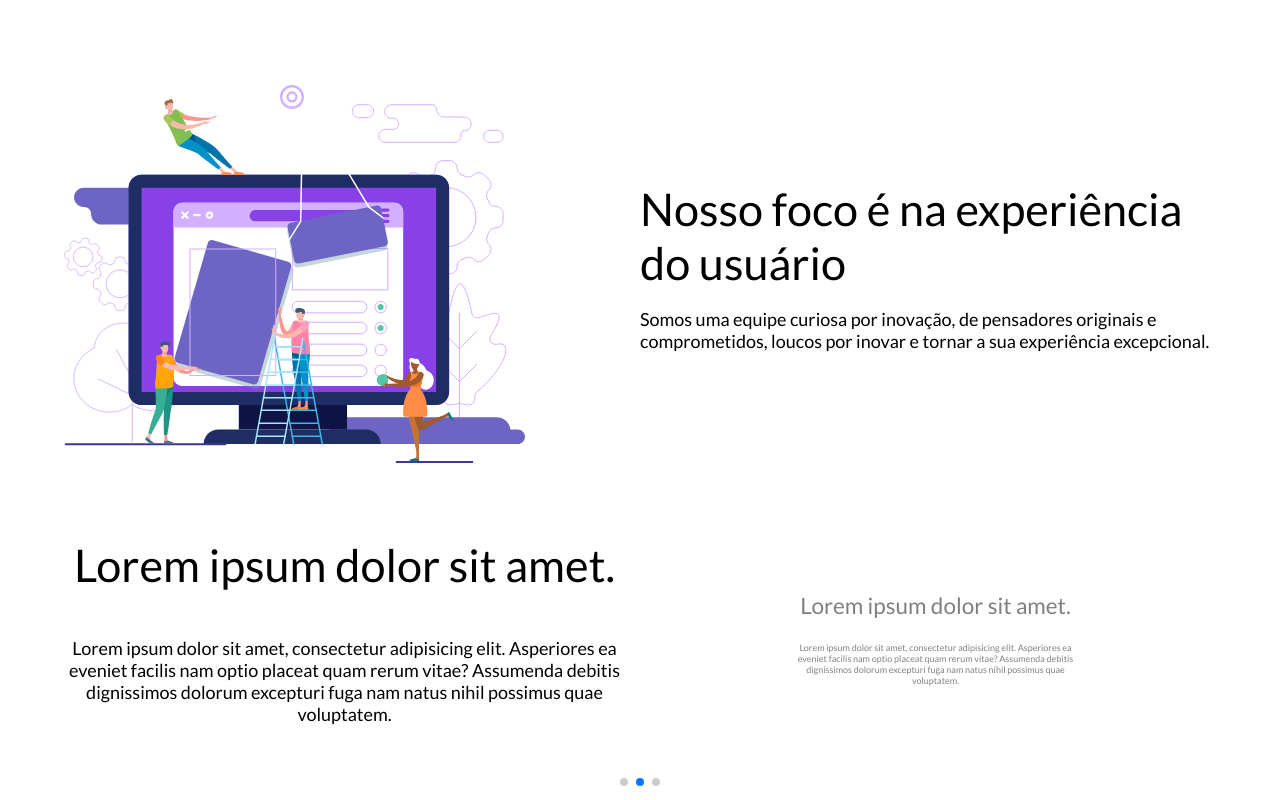
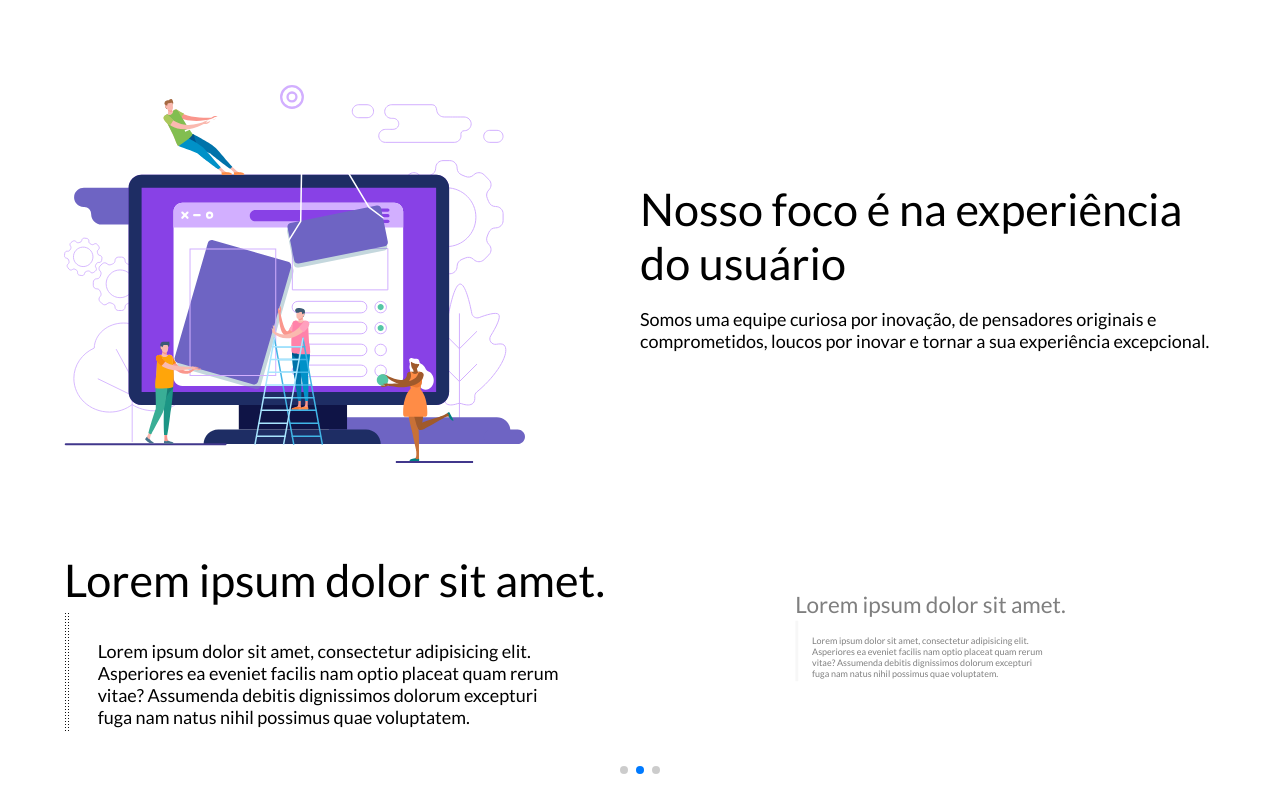
Before and after one commit to infocorpjr/Website, a website: page public/index.html in a window 1280 px wide. Shown: the part 741-1541 px from the top of the page. Drawn offline with Linux system fonts and the light colour scheme.

Commit message:
Atualizado seção de serviços da página inicial.

```diff
--- a/src/styles/styles.scss
+++ b/src/styles/styles.scss
@@ -397,7 +397,6 @@
   font-size: 1em;
 }
 
-
 @media (max-width: 767px) {
   .experience__left,
   .experience__right {
@@ -408,25 +407,18 @@
 .service {
   margin: 1% auto;
   width: 90%;
-  box-shadow: 0 -50px 100px white inset;
 }
 
 .service .swiper-wrapper {
-
+  padding-top: 15px;
+  padding-bottom: 15px;
 }
 
 .service .swiper-slide {
-  padding-bottom: 5%;
-  min-height: 150px;
-  text-align: center;
-  transform: scale(0.5);
   opacity: 0.5;
   transition: all 0.2s ease-in-out;
-}
-
-.service .swiper-slide-active {
-  transform: scale(1);
-  opacity: 1;
+  transform: scale(0.5);
+  position: relative;
 }
 
 @media (max-width: 767px) {
@@ -435,6 +427,38 @@
   }
 }
 
+.service .swiper-slide-active {
+  transform: scale(1);
+  opacity: 1;
+}
+
+.service .swiper-pagination {
+  position: relative;
+}
+
 .service__title {
+  margin-bottom: 5px;
+  background-color: white;
   font-size: 2.5em;
 }
+
+.service__description {
+  margin-top: 0;
+  padding-top: 5%;
+  padding-right: 10%;
+  padding-left: 6%;
+  padding-bottom: 5px;
+  background-color: white;
+  font-size: 1em;
+  position: relative;
+}
+
+.service__description:before {
+  top: 0;
+  left: 0;
+  width: 1%;
+  height: 100%;
+  content: '';
+  background: url("../images/pixels.png");
+  position: absolute;
+}
```
Also changed, not shown: public/app.css.
